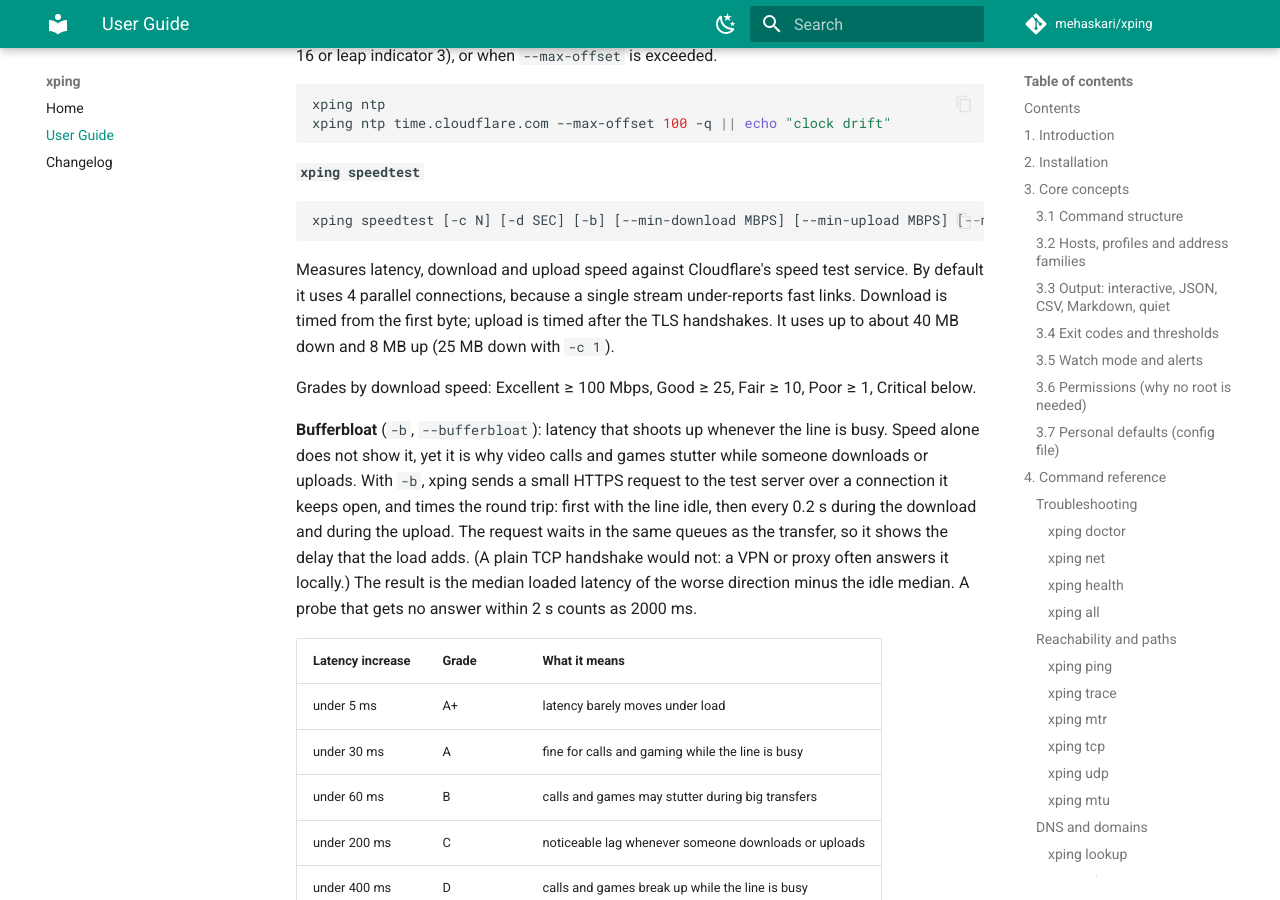
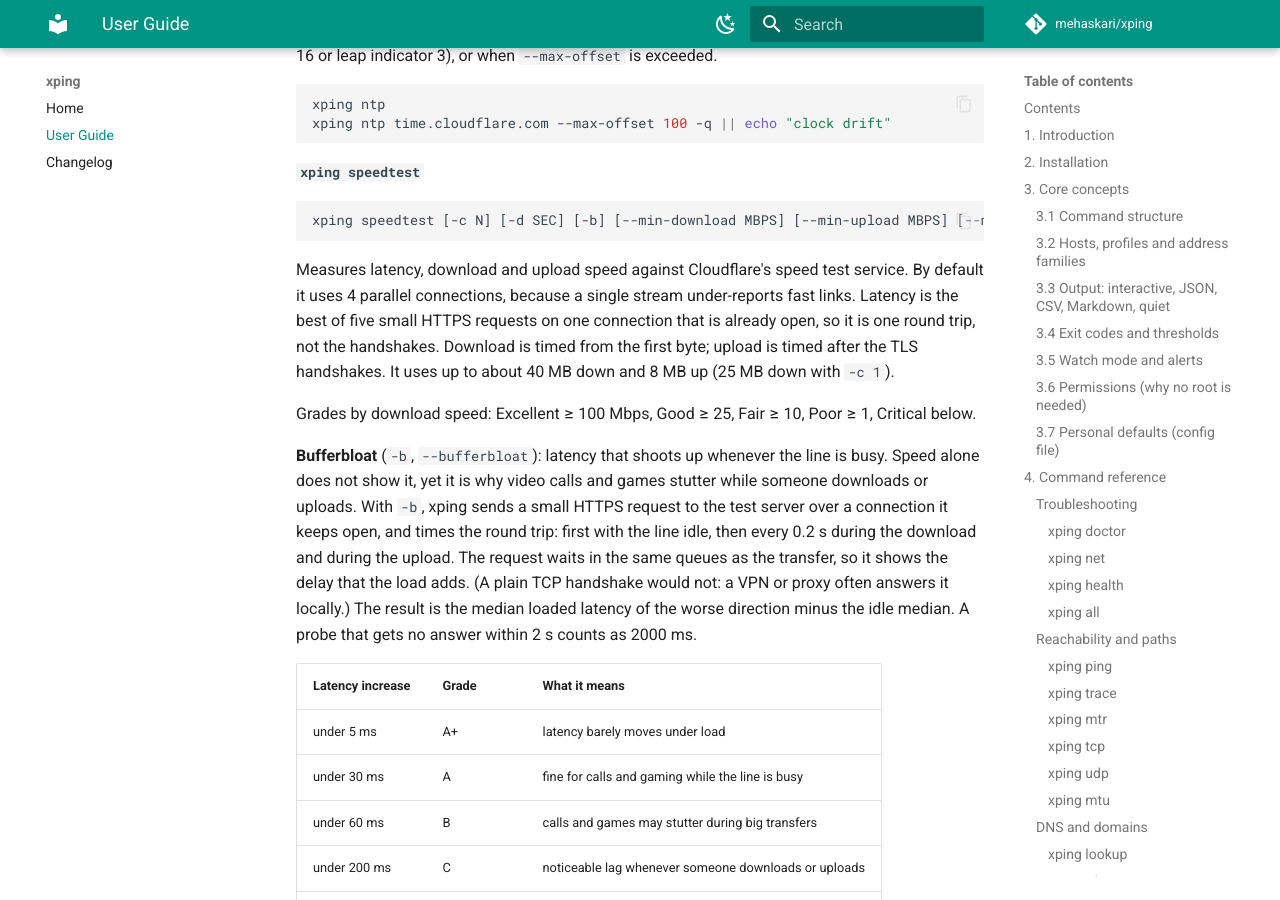
Before and after one commit to mehaskari/xping, an MkDocs documentation site: the page built from docs/guide.md, in a window 1280 px wide and 900 px high, scrolled down 34325 px. Built offline with MkDocs 1.6.1 and Material for MkDocs 9.7.7, drawn with Linux system fonts in a browser that asks for light colours; comment, search, counter and statistics services are not loaded.

Commit message:
speedtest: latency is one round trip on a warm connection
Every sample used to open a new connection, so it timed TCP and TLS
handshakes too (about three round trips). The latency probe's kept-open
connection now measures it, and bufferbloat reuses that connection.

Co-Authored-By: Claude Opus 5.5 <noreply@anthropic.com>

```diff
--- a/docs/guide.md
+++ b/docs/guide.md
@@ -1328,8 +1328,10 @@ xping speedtest [-c N] [-d SEC] [-b] [--min-download MBPS] [--min-upload MBPS] [
 
 Measures latency, download and upload speed against Cloudflare's speed
 test service. By default it uses 4 parallel connections, because a single
-stream under-reports fast links. Download is timed from the first byte;
-upload is timed after the TLS handshakes. It uses up to about 40 MB down
+stream under-reports fast links. Latency is the best of five small HTTPS
+requests on one connection that is already open, so it is one round trip,
+not the handshakes. Download is timed from the first byte; upload is timed
+after the TLS handshakes. It uses up to about 40 MB down
 and 8 MB up (25 MB down with `-c 1`).
 
 Grades by download speed: Excellent ≥ 100 Mbps, Good ≥ 25, Fair ≥ 10,
```
Also changed, not shown: docs/changelog.md (+5 -0 lines), 2 other files.
